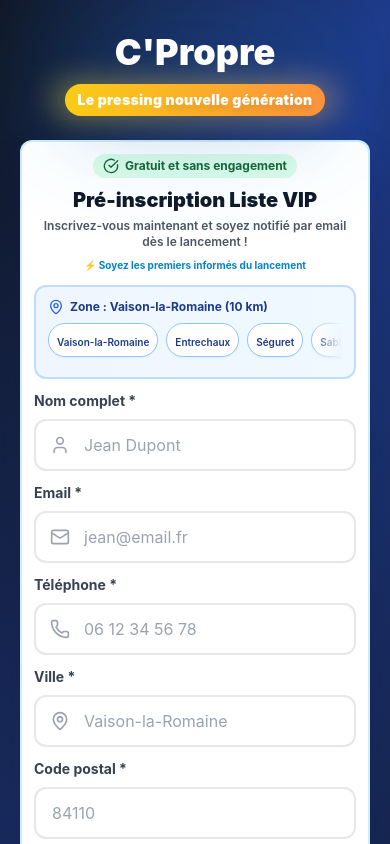
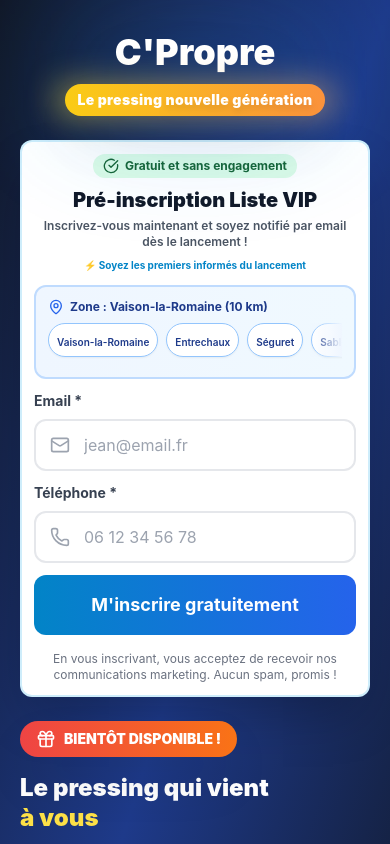
Before and after one commit to zekitml61-maker/cpropre-site, a Next.js app: page /pre-inscription in a window 390 px wide. Shown: the top 844 px of the page. Built offline with nearby package versions, Linux system fonts and the light colour scheme.

Commit message:
Simplification formulaire: Email et Telephone uniquement

```diff
--- a/app/pre-inscription/page.tsx
+++ b/app/pre-inscription/page.tsx
@@ -5,11 +5,8 @@ import { Sparkles, Mail, Phone, MapPin, User, CheckCircle, Rocket, Star, Zap, Gi
 
 export default function PreInscriptionPage() {
   const [formData, setFormData] = useState({
-    nom: '',
     email: '',
-    telephone: '',
-    ville: '',
-    codePostal: ''
+    telephone: ''
   });
   const [submitted, setSubmitted] = useState(false);
   const [loading, setLoading] = useState(false);
@@ -42,13 +39,6 @@ export default function PreInscriptionPage() {
     setError('');
     setLoading(true);
 
-    // Vérifier si le code postal est dans la zone de service
-    if (!codesPostauxValides.includes(formData.codePostal)) {
-      setError(`Désolé, notre service n'est pas encore disponible dans votre zone. Nous desservons actuellement Vaison-la-Romaine et ses environs (10 km).`);
-      setLoading(false);
-      return;
-    }
-
     try {
       // Envoyer les données à l'API (qui envoie l'email)
       const response = await fetch('/api/pre-inscription', {
@@ -57,7 +47,11 @@ export default function PreInscriptionPage() {
           'Content-Type': 'application/json',
         },
         body: JSON.stringify({
-          ...formData,
+          email: formData.email,
+          telephone: formData.telephone,
+          nom: 'Non renseigné',
+          ville: 'Non renseigné',
+          codePostal: '84110',
           date: new Date().toISOString(),
         }),
       });
@@ -276,24 +270,6 @@ export default function PreInscriptionPage() {
               )}
 
               <form onSubmit={handleSubmit} className="space-y-3 md:space-y-4">
-                {/* Nom */}
-                <div>
-                  <label className="block text-sm font-bold text-gray-700 mb-2">
-                    Nom complet *
-                  </label>
-                  <div className="relative">
-                    <User className="absolute left-4 top-1/2 -translate-y-1/2 text-gray-400" size={20} />
-                    <input
-                      type="text"
-                      required
-                      value={formData.nom}
-                      onChange={(e) => setFormData({ ...formData, nom: e.target.value })}
-                      className="w-full pl-12 pr-4 py-3 border-2 border-gray-200 rounded-xl focus:border-primary-500 focus:outline-none transition"
-                      placeholder="Jean Dupont"
-                    />
-                  </div>
-                </div>
-
                 {/* Email */}
                 <div>
                   <label className="block text-sm font-bold text-gray-700 mb-2">
@@ -330,40 +306,6 @@ export default function PreInscriptionPage() {
                   </div>
                 </div>
 
-                {/* Ville */}
-                <div>
-                  <label className="block text-sm font-bold text-gray-700 mb-2">
-                    Ville *
-                  </label>
-                  <div className="relative">
-                    <MapPin className="absolute left-4 top-1/2 -translate-y-1/2 text-gray-400" size={20} />
-                    <input
-                      type="text"
-                      required
-                      value={formData.ville}
-                      onChange={(e) => setFormData({ ...formData, ville: e.target.value })}
-                      className="w-full pl-12 pr-4 py-3 border-2 border-gray-200 rounded-xl focus:border-primary-500 focus:outline-none transition"
-                      placeholder="Vaison-la-Romaine"
-                    />
-                  </div>
-                </div>
-
-                {/* Code postal */}
-                <div>
-                  <label className="block text-sm font-bold text-gray-700 mb-2">
-                    Code postal *
-                  </label>
-                  <input
-                    type="text"
-                    required
-                    value={formData.codePostal}
-                    onChange={(e) => setFormData({ ...formData, codePostal: e.target.value })}
-                    className="w-full px-4 py-3 border-2 border-gray-200 rounded-xl focus:border-primary-500 focus:outline-none transition"
-                    placeholder="84110"
-                    maxLength={5}
-                  />
-                </div>
-
                 {/* Bouton submit */}
                 <button
                   type="submit"
```
